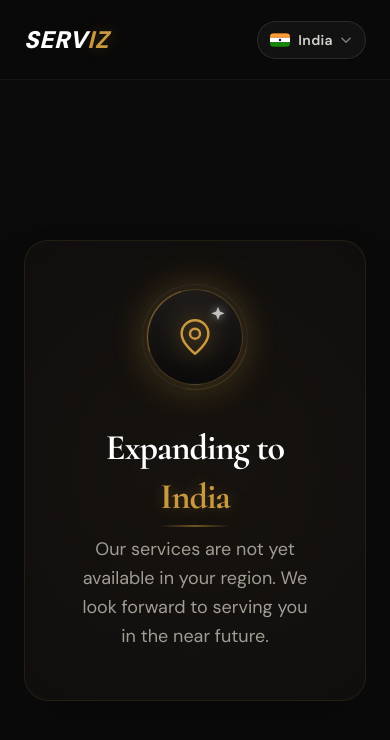
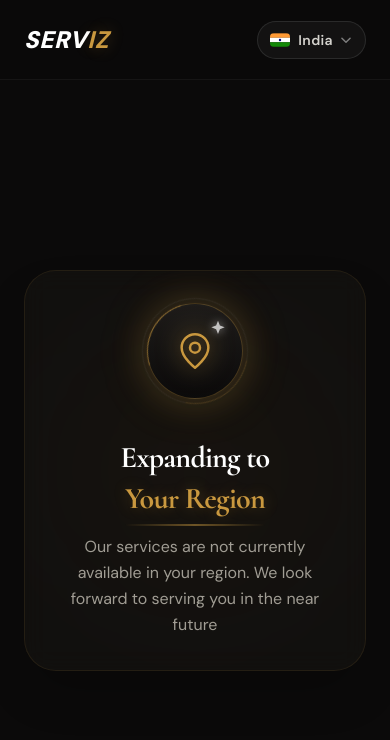
Before and after one commit to ShreyasSondur/serviz-coming-soon-page, a Next.js app: page / in a window 390 px wide. Shown: the top 740 px of the page. Built offline with nearby package versions, Linux system fonts and the light colour scheme.

Commit message:
Update text and metadata title

```diff
--- a/src/app/layout.tsx
+++ b/src/app/layout.tsx
@@ -13,7 +13,7 @@ const cormorant = Cormorant({
 });
 
 export const metadata: Metadata = {
-  title: "ServEase | Coming Soon",
+  title: "SERVIZ - Coming Soon",
   description: "ServEase is coming soon to your location.",
 };
 
--- a/src/app/page.tsx
+++ b/src/app/page.tsx
@@ -110,11 +110,10 @@ export default function ComingSoon() {
                   <button
                     key={country.name}
                     onClick={() => handleCountrySelect(country)}
-                    className={`flex items-center gap-3 px-4 py-2.5 text-left text-sm transition-colors cursor-pointer w-full hover:bg-gold/10 hover:text-gold ${
-                      activeCountry.name === country.name
+                    className={`flex items-center gap-3 px-4 py-2.5 text-left text-sm transition-colors cursor-pointer w-full hover:bg-gold/10 hover:text-gold ${activeCountry.name === country.name
                         ? "bg-white/5 text-gold font-bold"
                         : "text-[#D4D2CD]"
-                    }`}
+                      }`}
                   >
                     {country.flag}
                     <span className="font-sans tracking-wider">{country.name}</span>
@@ -128,7 +127,7 @@ export default function ComingSoon() {
 
       {/* Hero Section */}
       <section className="flex-1 flex flex-col items-center justify-center px-6 pt-24 hero-overlay">
-        <div className="max-w-3xl w-full mx-auto text-center z-10 glass-card p-12 rounded-3xl shadow-2xl relative overflow-hidden animate-slide-up">
+        <div className="max-w-3xl w-full mx-auto text-center z-10 glass-card p-8 sm:p-10 md:p-12 rounded-[2rem] shadow-2xl relative overflow-hidden animate-slide-up">
 
           {/* Subtle glow behind card */}
           <div className="absolute top-1/2 left-1/2 -translate-x-1/2 -translate-y-1/2 w-64 h-64 bg-gold/5 rounded-full blur-[100px] pointer-events-none" />
@@ -156,16 +155,16 @@ export default function ComingSoon() {
             </div>
 
             <div className="space-y-4">
-              <h1 className="text-4xl md:text-5xl lg:text-6xl font-serif font-bold text-white tracking-tight leading-tight">
+              <h1 className="text-3xl sm:text-4xl md:text-5xl lg:text-6xl font-serif font-bold text-white tracking-tight leading-tight">
                 Expanding to <br className="sm:hidden" />
                 <span className="text-gold text-glow relative inline-block mt-1 sm:mt-0">
-                  {activeCountry.name}
+                  Your Region
                   <div className="absolute -bottom-2 left-0 w-full h-[2px] bg-gradient-to-r from-transparent via-gold to-transparent opacity-50" />
                 </span>
               </h1>
 
-              <p className="text-lg md:text-xl text-[#A19D94] font-sans max-w-lg mx-auto leading-relaxed mt-4">
-                Our services are not yet available in your region. We look forward to serving you in the near future.
+              <p className="text-base sm:text-lg md:text-xl text-[#A19D94] font-sans max-w-lg mx-auto leading-relaxed mt-4 px-2 sm:px-0">
+                Our services are not currently available in your region. We look forward to serving you in the near future
               </p>
             </div>
           </div>
```
